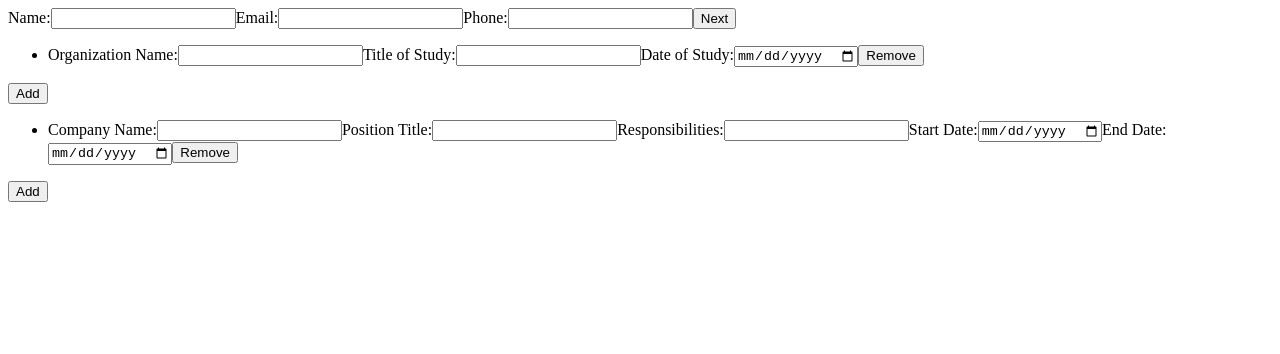
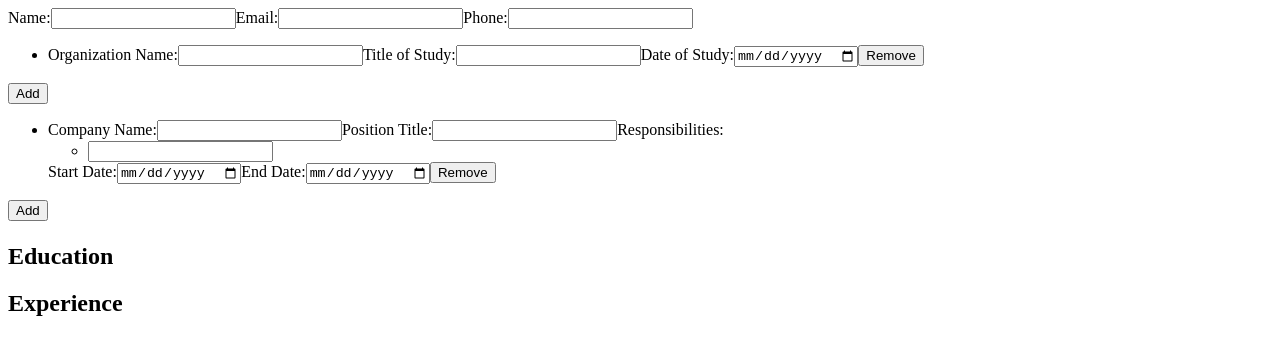
Before and after one commit to LukaTsanavaBTU/odin-cv-application, a React (Vite) app: page / in a window 1280 px wide. Shown: the top 354 px of the page. Built offline with nearby package versions, Linux system fonts and the light colour scheme.

Commit message:
Add responsibilities input as list and add basic info drawing

```diff
--- a/src/App.jsx
+++ b/src/App.jsx
@@ -3,11 +3,18 @@ import './App.css'
 import GeneralInformation from './components/GeneralInformation';
 import EducationalExperience from './components/EducationalExperience';
 import PracticalExperiece from './components/PracticalExperience';
+import CvView from './components/CvView';
 
 export default function App() {
   const [generalInfo, setGeneralInfo] = useState({});
   const [educationalExperience, setEducationalExperience] = useState([{id: crypto.randomUUID()}]);
-  const [practicalExperice, setPracticalExperice] = useState([{id: crypto.randomUUID()}]);
+  const [practicalExperice, setPracticalExperice] = useState([{
+    id: crypto.randomUUID(),
+    responsibilities: [{
+      id: crypto.randomUUID(),
+    }]
+  }]);
+  const info = {generalInfo, educationalExperience, practicalExperice};
 
   return (
     <>
@@ -23,6 +30,11 @@ export default function App() {
         practicalExperience={practicalExperice}
         setPracticalExperience={setPracticalExperice}
       />
+      <CvView
+        generalInfo={generalInfo}
+        educationalExperience={educationalExperience}
+        practicalExperience={practicalExperice}
+      />
     </>
   )
 }
--- /dev/null
+++ b/src/components/CvView.jsx
@@ -0,0 +1,44 @@
+export default function CvView({generalInfo, educationalExperience, practicalExperience}) {
+    return (
+        <div>
+            <h1>{generalInfo.name}</h1>
+            <p>{generalInfo.email}</p>
+            <p>{generalInfo.phone}</p>
+            <h2>Education</h2>
+                {educationalExperience.map((education) => {
+                    return (
+                        <div key={education.id}>
+                            <h3>{education.name}</h3>
+                            <p>{education.title}</p>
+                            <p>{education.date}</p>
+                        </div>
+                    );
+                })}
+            <h2>Experience</h2>
+                {practicalExperience.map((experience) => {
+                    return (
+                        <div key={experience.id}>
+                            <h3>{experience.name}</h3>
+                            <p>{experience.position}</p>
+                            <ul>
+                                {experience.responsibilities.map((responsibility) => {
+                                    return (
+                                        responsibility.name &&
+                                        <li key={responsibility.id}>
+                                            {responsibility.name}
+                                        </li>
+                                    );
+                                })}
+                            </ul>
+                            <p>
+                                {experience.startDate ? "From: " : null}
+                                {experience.startDate}
+                                {experience.endDate ? " To: " : null}
+                                {experience.endDate}
+                            </p>
+                        </div>
+                    );
+                })}
+        </div>
+    );
+}
--- a/src/components/GeneralInformation.jsx
+++ b/src/components/GeneralInformation.jsx
@@ -1,28 +1,35 @@
 export default function GeneralInformation({generalInfo, setGeneralInfo}) {
-    const handleOnSubmit = (e) => {
+    function handleOnChange(e) {
         e.preventDefault();
         setGeneralInfo({
-            name: e.target.name.value,
-            email: e.target.email.value,
-            phone: e.target.phone.value,
+            ...generalInfo,
+            [e.target.name]: e.target.value
         });
-    };
+    }
 
     return (
-        <form onSubmit={handleOnSubmit}>
+        <form>
             <label>
                 Name:
-                <input type="text" name="name"/>
+                <input
+                    type="text" name="name"
+                    onChange={handleOnChange}
+                />
             </label>
             <label>
                 Email:
-                <input type="email" name="email"/>
+                <input
+                    type="email" name="email"
+                    onChange={handleOnChange}
+                />
             </label>
             <label>
                 Phone:
-                <input type="tel" name="phone"/>
+                <input
+                    type="tel" name="phone"
+                    onChange={handleOnChange}
+                />
             </label>
-            <button>Next</button>
         </form>
     );
 }
--- a/src/components/PracticalExperience.jsx
+++ b/src/components/PracticalExperience.jsx
@@ -1,7 +1,18 @@
 export default function PracticalExperiece({practicalExperience, setPracticalExperience}) {
-    console.log(practicalExperience);
-
     const listItems = practicalExperience.map(item => {
+        const responsibilitiesList = item.responsibilities.map((responsibility, index) => {
+            return (
+                <li key={responsibility.id}>
+                    <input
+                        type="tel" name="responsibility"
+                        onChange={(e) => handleOnResponsibilityChange(e, item.id, responsibility.id)}
+                    />
+                    {index !== 0 &&
+                        <button onClick={(e) => removeResponsibility(e, item.id, responsibility.id)}>Remove</button>
+                    }
+                </li>
+            );
+        });
         return (
             <li key={item.id}>
                 <form>
@@ -21,10 +32,9 @@ export default function PracticalExperiece({practicalExperience, setPracticalExp
                     </label>
                     <label>
                         Responsibilities:
-                        <input
-                            type="tel" name="responsibilities"
-                            onChange={(e) => handleOnChange(e, item.id)}
-                        />
+                        <ul>
+                            {responsibilitiesList}
+                        </ul>
                     </label>
                     <label>
                         Start Date:
@@ -57,6 +67,34 @@ export default function PracticalExperiece({practicalExperience, setPracticalExp
         setPracticalExperience(newPracticalExperience);
     }
 
+    function handleOnResponsibilityChange(e, itemId, responsibilityId) {
+        e.preventDefault();
+        const newPracticalExperience = [...practicalExperience];
+        const experienceIndex = newPracticalExperience.findIndex(item => item.id === itemId);
+        const responsibilityIndex = newPracticalExperience[experienceIndex].responsibilities
+                                    .findIndex(item => item.id === responsibilityId);
+        newPracticalExperience[experienceIndex].responsibilities[responsibilityIndex] = {
+            ...newPracticalExperience[experienceIndex].responsibilities[responsibilityIndex],
+            name: e.target.value,
+        };
+        if (responsibilityIndex === newPracticalExperience[experienceIndex].responsibilities.length - 1) {
+            newPracticalExperience[experienceIndex].responsibilities.push({
+                id: crypto.randomUUID(),
+            });
+        }
+        setPracticalExperience(newPracticalExperience);
+    }
+
+    function removeResponsibility(e, itemId, responsibilityId) {
+        e.preventDefault();
+        const newPracticalExperience = [...practicalExperience];
+        const experienceIndex = newPracticalExperience.findIndex(item => item.id === itemId);
+        newPracticalExperience[experienceIndex].responsibilities =
+                            newPracticalExperience[experienceIndex].responsibilities
+                            .filter(responsibility => responsibility.id !== responsibilityId);
+        setPracticalExperience(newPracticalExperience);
+    }
+
     function removeField(itemId) {
         setPracticalExperience(
             practicalExperience.filter(item => item.id !== itemId)
@@ -66,7 +104,12 @@ export default function PracticalExperiece({practicalExperience, setPracticalExp
     function addNewField() {
         setPracticalExperience([
             ...practicalExperience,
-            {id: crypto.randomUUID()}
+            {
+                id: crypto.randomUUID(),
+                responsibilities: [{
+                    id: crypto.randomUUID(),
+                }]
+            }
         ]);
     }
 
```
